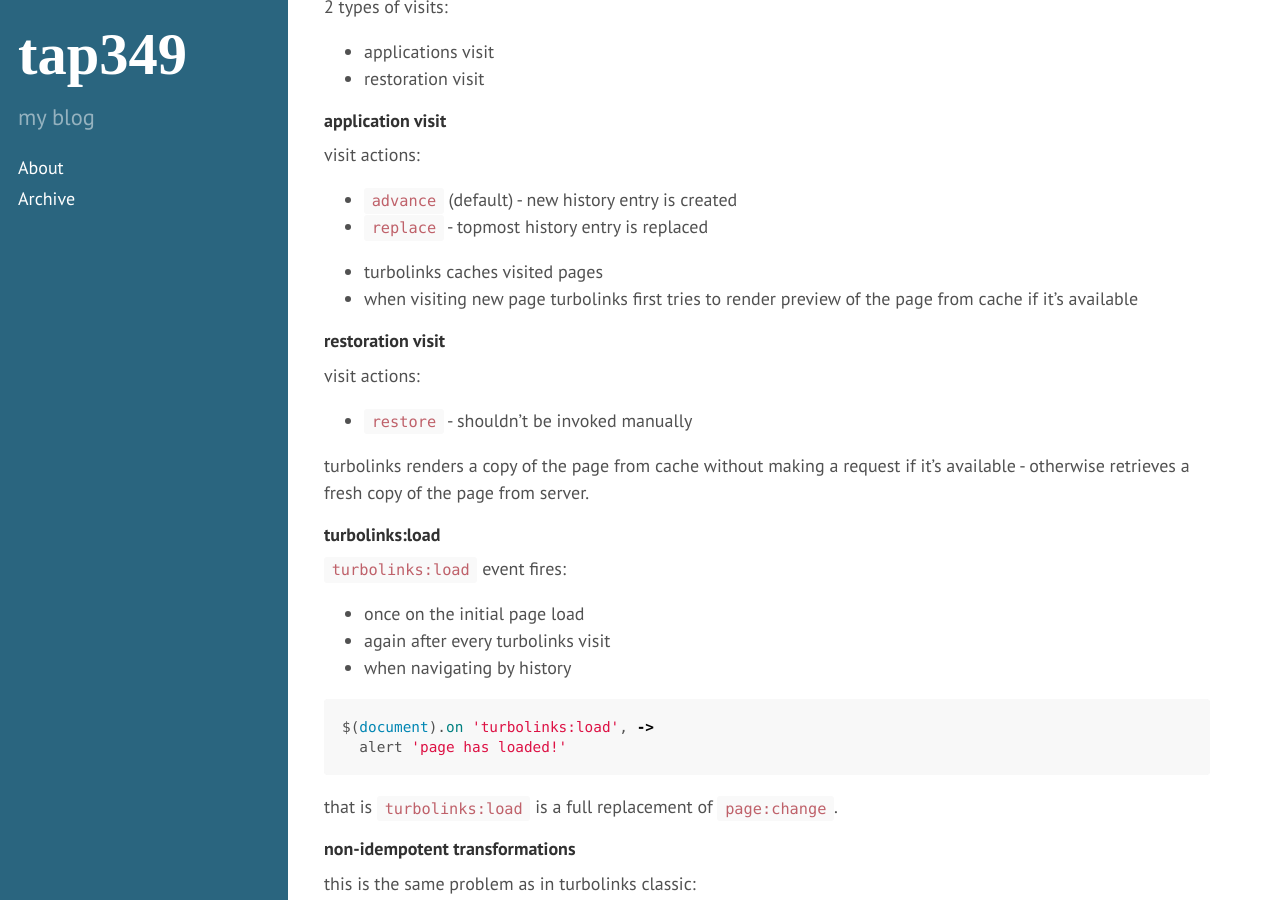
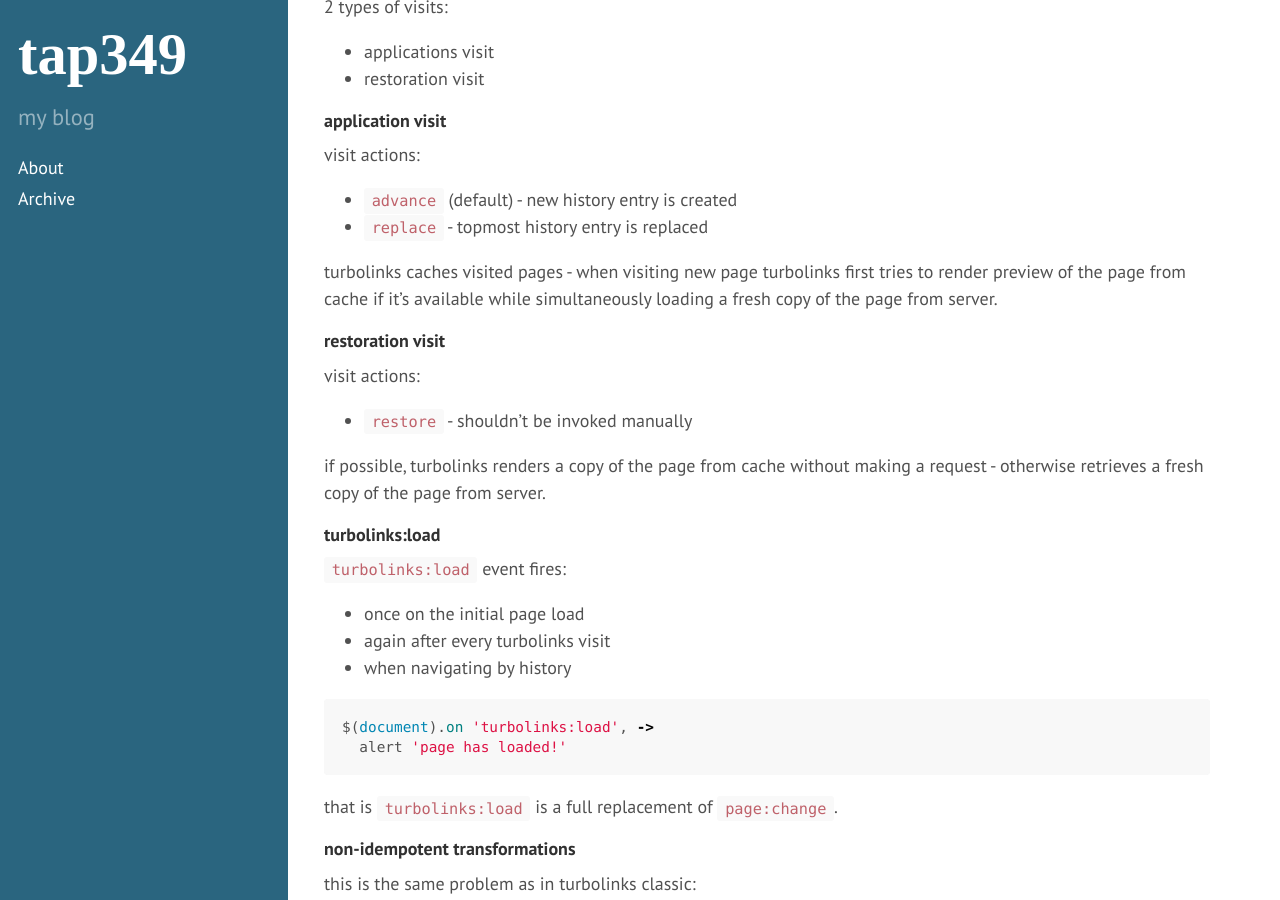
Before and after one commit to tap349/tap349.github.io, a Jekyll site: the page built from _posts/2016-03-20-rails-caching.md, in a window 1280 px wide and 900 px high, scrolled down 2302 px. Built offline with Jekyll 4.4.1, drawn with Linux system fonts in a browser that asks for light colours.

Commit message:
update 2016-03-24_02:47:35

```diff
--- a/_posts/2016-03-20-rails-caching.md
+++ b/_posts/2016-03-20-rails-caching.md
@@ -122,9 +122,9 @@ visit actions:
 - `advance` (default) - new history entry is created
 - `replace` - topmost history entry is replaced
 
-- turbolinks caches visited pages
-- when visiting new page turbolinks first tries to render preview of the page
-  from cache if it's available
+turbolinks caches visited pages - when visiting new page turbolinks first
+tries to render preview of the page from cache if it's available while
+simultaneously loading a fresh copy of the page from server.
 
 ##### restoration visit
 
@@ -132,8 +132,8 @@ visit actions:
 
 - `restore` - shouldn't be invoked manually
 
-turbolinks renders a copy of the page from cache without making a request
-if it's available - otherwise retrieves a fresh copy of the page from server.
+if possible, turbolinks renders a copy of the page from cache without
+making a request - otherwise retrieves a fresh copy of the page from server.
 
 #### turbolinks:load
 
```
